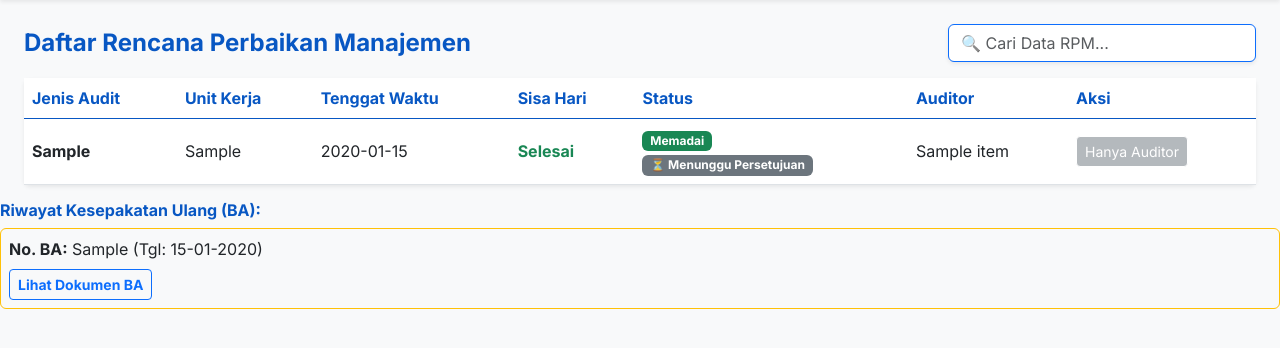
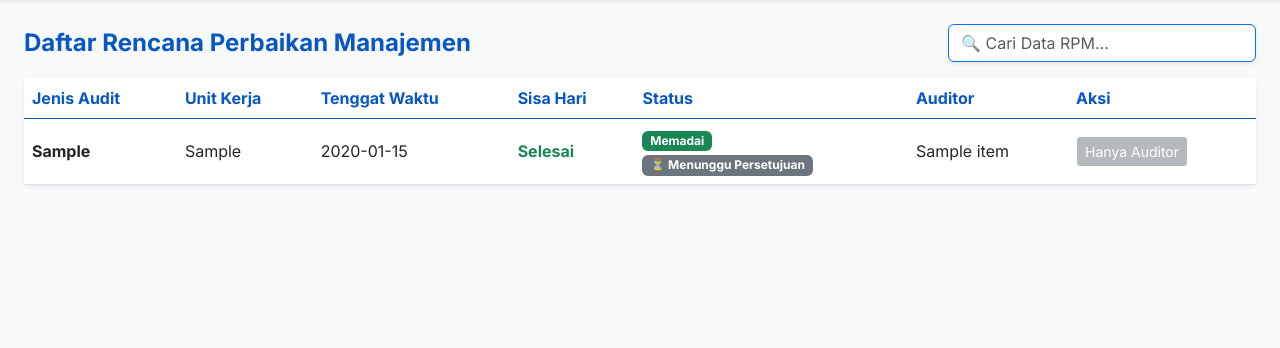
Before and after one commit to TasserFace/Dashboard-Audit-RPM, a Flask app: template templates/index.html in a window 1280 px wide. Shown: the part 58-406 px from the top of the page. Run offline with Flask 3, Linux system fonts and the light colour scheme; tables that the repository leaves empty hold one stand-in row (values such as "Sample post"); the template is opened without the code that fills it: values that come from a table or form of the project are taken from there, most other values are stand-ins (such as "Sample title", 1, 10 or a date in 2020).

Commit message:
Update index.html

```diff
--- a/templates/index.html
+++ b/templates/index.html
@@ -108,7 +108,7 @@
         </div>
     </div>
 
-    <!-- Modal Pop-up (Menampilkan No LHA) -->
+    <!-- Modal Pop-up -->
     {% for item in data %}
     <div class="modal fade" id="modalDetail{{ item.id }}" tabindex="-1">
       <div class="modal-dialog modal-dialog-centered">
@@ -126,16 +126,13 @@
             <p class="border border-info p-2 rounded bg-light text-dark mb-3">{{ item.deskripsi }}</p>
 
             <h6 class="fw-bold text-nusantara mt-3">Kontak Auditee:</h6>
-            <table class="table table-sm text-dark">
+            <table class="table table-sm text-dark mb-3">
                 <tr><td>Nama PIC:</td><td><strong>{{ item.nama_pic }}</strong></td></tr>
                 <tr><td>No. WA PIC:</td><td><strong>{{ item.wa_auditee }}</strong></td></tr>
             </table>
-          </div>
-        </div>
-      </div>
-    </div>
-    {% endfor %}
-{% if item.no_ba_kesepakatan %}
+
+            <!-- ==== INI ADALAH BAGIAN LANGKAH 4 (Riwayat BA) ==== -->
+            {% if item.no_ba_kesepakatan %}
             <h6 class="fw-bold text-nusantara mt-3">Riwayat Kesepakatan Ulang (BA):</h6>
             <div class="border border-warning p-2 rounded bg-light text-dark">
                 <p class="mb-1"><strong>No. BA:</strong> {{ item.no_ba_kesepakatan }} (Tgl: {{ item.tgl_ba_kesepakatan.strftime('%d-%m-%Y') }})</p>
@@ -144,6 +141,14 @@
                 {% endif %}
             </div>
             {% endif %}
+            <!-- =================================================== -->
+
+          </div>
+        </div>
+      </div>
+    </div>
+    {% endfor %}
+
     <!-- Script JavaScript untuk Fitur Pencarian Real-Time -->
     <script>
         document.getElementById("searchInput").addEventListener("keyup", function() {
```
